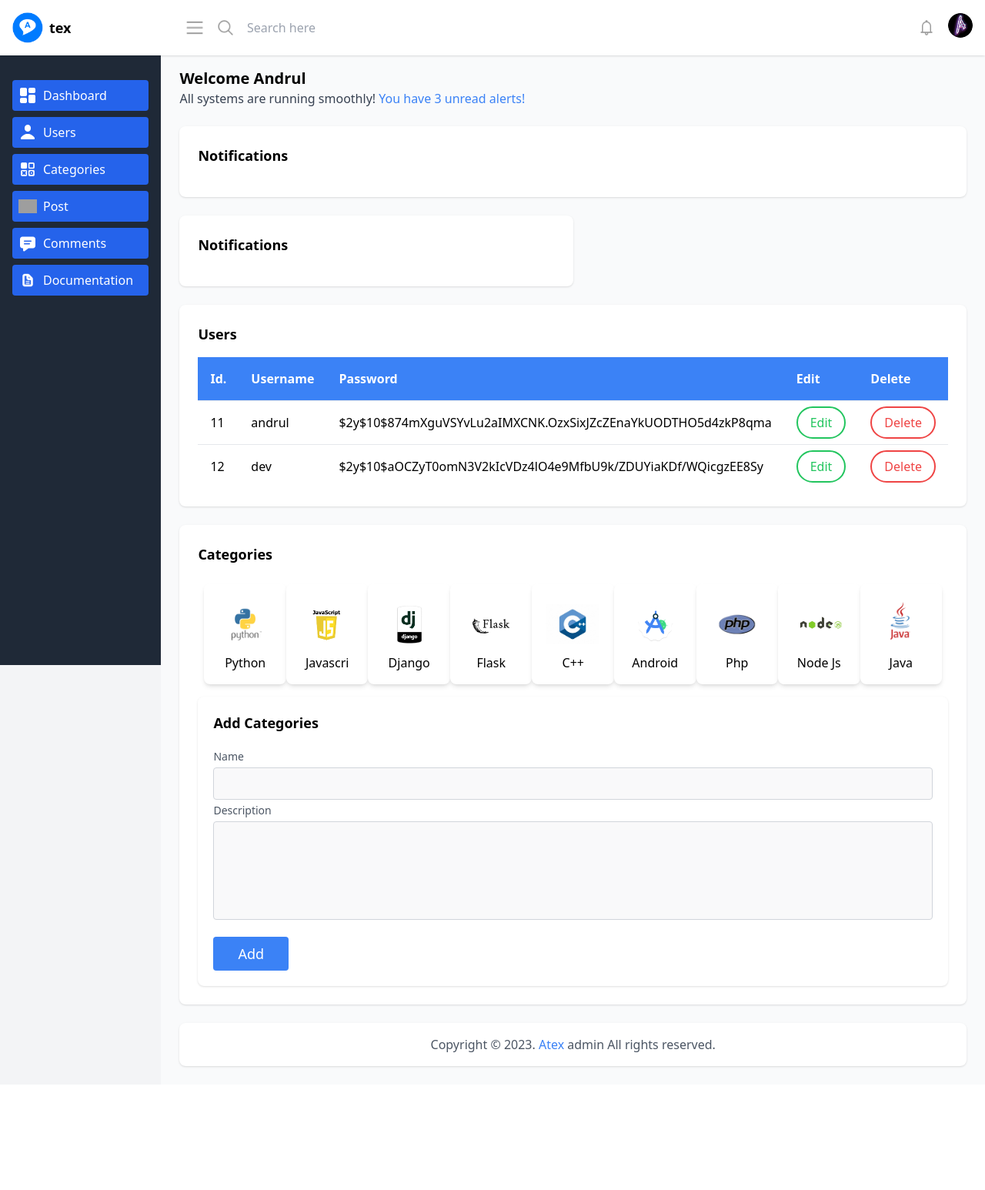
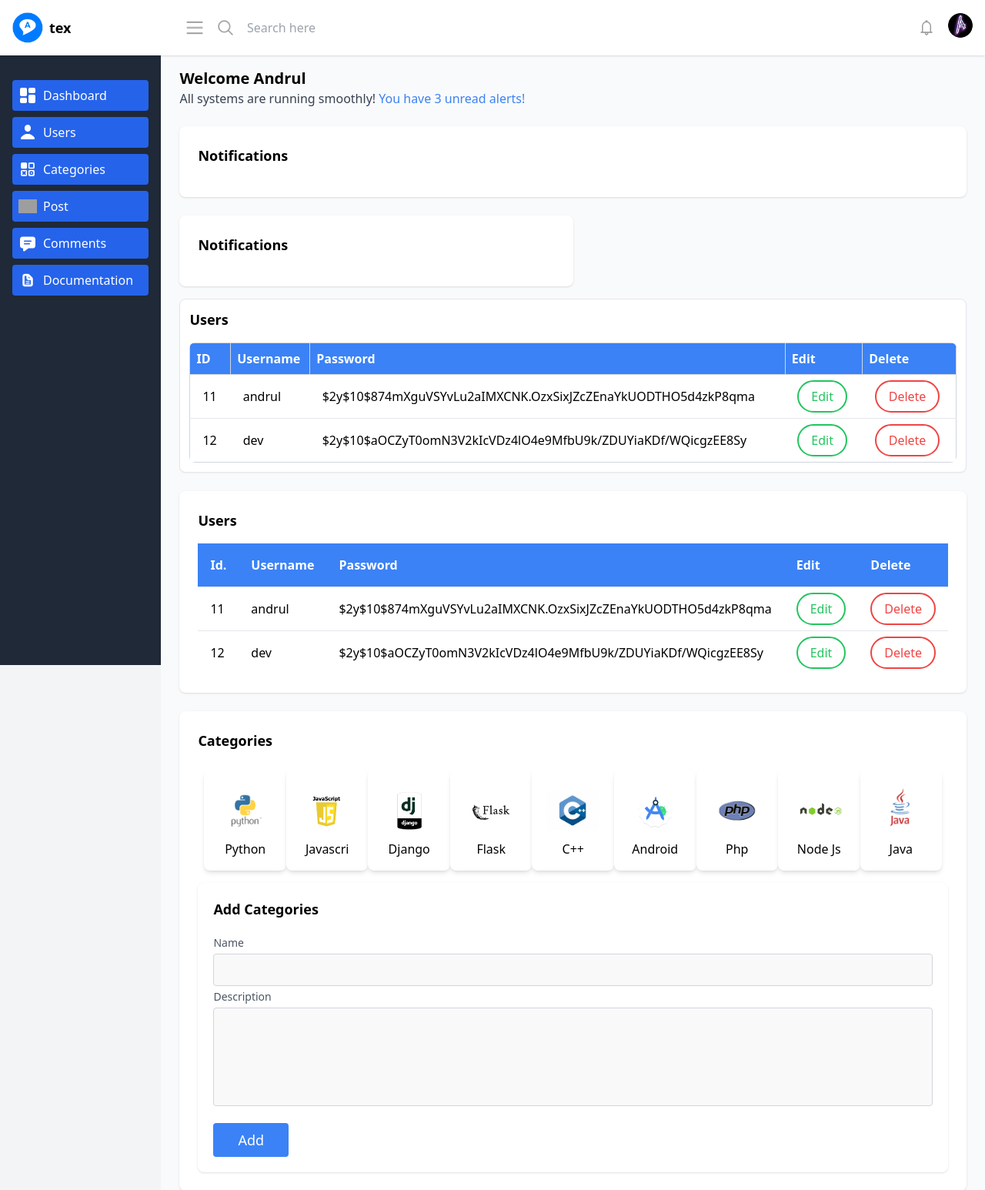
Before and after one commit to andrul01/Atex, a PHP site: page /admin/dashboard.php in a window 1280 px wide. Shown: the top 1546 px of the page at 77% size. Before the commit the page ends 1387 px from the top, so only its background shows below. Run offline with PHP 8.4, Linux system fonts and the light colour scheme; data comes from the database, SQL or seed files in the repository; some libraries are stand-ins or nearby versions; grey boxes are pictures that could not be loaded.

Commit message:
table chnage in admin panel

```diff
--- a/admin/dashboard.php
+++ b/admin/dashboard.php
@@ -53,7 +53,7 @@
     <div class="flex pt-16">
 
         <!-- Sidebar -->
-        <aside id="sidebar" class="w-64 bg-gray-800 text-white h-screen p-4 hidden md:block  ">
+        <aside id="sidebar" class="w-64 bg-gray-800 text-white h-screen p-4 hidden lg:block  ">
             <ul class=" mt-6">
                 <li class="mb-2 p-2 rounded bg-blue-600">
                     <a href="#" class="flex items-center">
@@ -112,10 +112,57 @@
             </div>
 
 
+            <!-- Record Table -->
+            <div class="w-full mt-4 p-0">
+                <div class="w-full border shadow-sm rounded-lg p-3 bg-white">
+                <h3 class="text-lg font-bold mb-4">Users</h3>
+                    <div class="overflow-x-auto rounded-lg">
+                        <table class="w-full text-left border-collapse border border-gray-300 rounded-lg">
+                            <thead class="bg-blue-500 text-white">
+                                <tr>
+                                    <th class="p-2 border border-gray-300">ID</th>
+                                    <th class="p-2 border border-gray-300">Username</th>
+                                    <th class="p-2 border border-gray-300">Password</th>
+                                    <th class="p-2 border border-gray-300">Edit</th>
+                                    <th class="p-2 border border-gray-300">Delete</th>
+                                </tr>
+                            </thead>
+                            <tbody id="load_table">
+                                  <!-- Get Users -->
+                            <?php
+                                $sql = "SELECT * FROM users";
+                                $result = mysqli_query($conn, $sql);
+                                while ($row = $result->fetch_assoc()) {
+                                    $id = $row['sno'];
+                                    $username = $row['user_email'];
+                                    $password = $row['user_pass'];
+                                    echo
+                                    "<tr class='border-t'>
+                                        <td class='p-4'>$id</td>
+                                        <td class='p-4'>$username</td>
+                                        <td class='p-4'>$password</td>
+                                        <td class='p-4'>
+                                            <a href='edit.php?id=$id' class='text-green-500 border-2 border-green-500  px-4 py-2 rounded-full hover:bg-green-600  hover:text-white transition duration-300'>Edit</a>
+                                        </td>
+                                        <td class='p-4'>
+                                            <a href='delete.php?id=$id' class='text-red-500 border-2 border-red-500 px-4 py-2 rounded-full hover:bg-red-600 hover:text-white transition duration-300'>Delete</a>
+                                        </td>
+                                    </tr>";
+                                }
+                            ?>
+                            </tbody>
+                        </table>
+                    </div>
+                </div>
+            </div>
+
+
+
             <!-- User Table -->
             <div class="bg-white p-6 rounded-lg shadow mt-6 w-auto" id="users">
                 <h3 class="text-lg font-bold mb-4">Users</h3>
                 <div class="overflow-x-auto max-w-1/2">
+
                     <table class="min-w-full table-auto border-collapse ">
                         <thead class="bg-blue-500 text-white ">
                             <tr>
```
